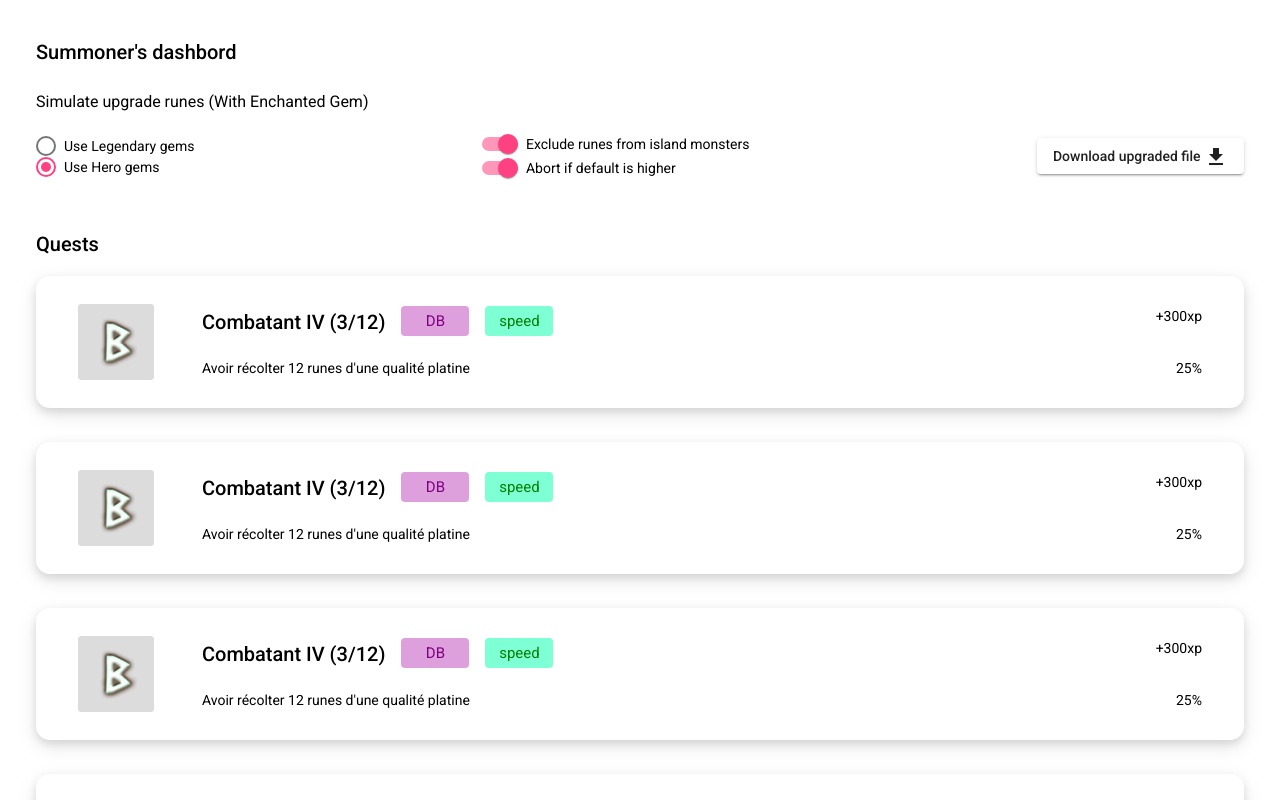
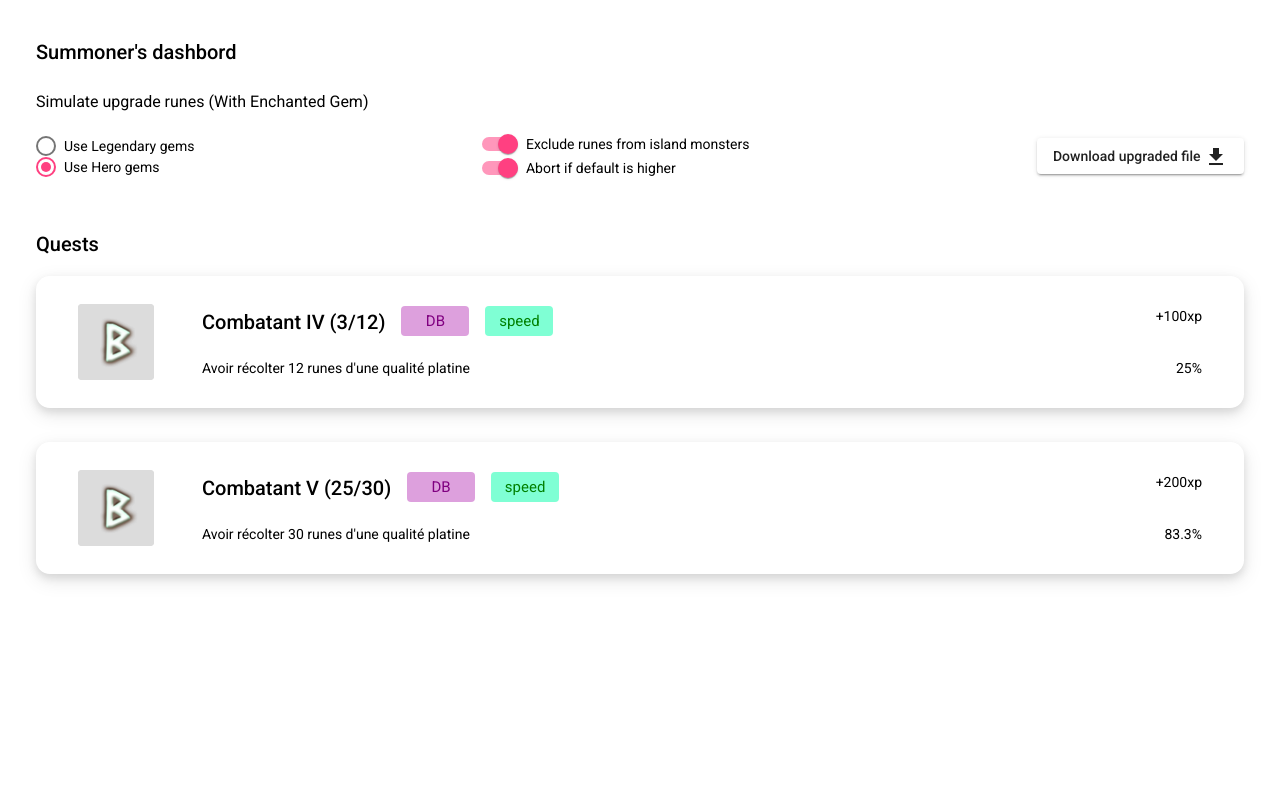
Before and after one commit to n-tardieu/oh-my-runes, an Angular app: page /dashboard in a window 1280 px wide. Shown: the top 800 px of the page. Built offline with nearby package versions, Linux system fonts and the light colour scheme.

Commit message:
feat(missions-list): delete static add dynamic missions

```diff
--- a/src/app/components/mission/mission-card/mission-card.component.html
+++ b/src/app/components/mission/mission-card/mission-card.component.html
@@ -9,17 +9,18 @@
 
             <div class="container-content-mission-section1">
                 <div class="container-content-mission-section1-title">
-                        <h2>Combatant IV (3/12)</h2>
-                        <tag [type]="'db'"></tag>
-                        <tag [type]="'spd'"></tag>
+                    <h2>{{mission.title}}</h2>
+                    <div *ngFor="let type of mission.tag ">
+                        <tag [type]=type></tag>
+                    </div>
                 </div>
-                <div class="container-content-mission-section1-progression"> +300xp</div>
+                <div class="container-content-mission-section1-progression">+{{mission.xp}}xp</div>
             </div>
             <div class="container-content-mission-section2">
                 <div class="container-content-mission-section2-description">
-                    Avoir récolter 12 runes d'une qualité platine
+                    {{mission.description}}
                 </div>
-                <div class="container-content-mission-section2-percentage">25%</div>
+                <div class="container-content-mission-section2-percentage">{{mission.percentage}}%</div>
             </div>
         </div>
     </div>
--- a/src/app/components/mission/missions-list/missions-list.component.html
+++ b/src/app/components/mission/missions-list/missions-list.component.html
@@ -1,16 +1,6 @@
 <div class="container">
-    <app-mission-card>
-    </app-mission-card>
-
-    <app-mission-card>
-    </app-mission-card>
-
-    <app-mission-card>
-    </app-mission-card>
-
-    <app-mission-card>
-    </app-mission-card>
-
-    <app-mission-card>
-    </app-mission-card>
+    <div *ngFor="let m of missionsList">
+        <app-mission-card [mission]="m">
+        </app-mission-card>
+    </div>
 </div>
--- a/src/app/components/mission/missions-list/missions-list.component.ts
+++ b/src/app/components/mission/missions-list/missions-list.component.ts
@@ -16,7 +16,28 @@ import { RunesConvertService } from 'src/app/services/runes-convert.service';
 export class MissionsListComponent implements OnInit, OnChanges, DoCheck {
 
   @Input()
-  missionsList: Mission[] = []
+  missionsList: Mission[] = [
+    {
+      title: 'Combatant IV (3/12)',
+      tag: ['db', 'spd'],
+      missionImg: '',
+      target: 12,
+      avancementCount: 3,
+      description: "Avoir récolter 12 runes d'une qualité platine",
+      percentage: 25,
+      xp: 100
+    },
+    {
+      title: 'Combatant V (25/30)',
+      tag: ['db', 'spd'],
+      missionImg: '',
+      target: 30,
+      avancementCount: 25,
+      description: "Avoir récolter 30 runes d'une qualité platine",
+      percentage: 83.3,
+      xp: 200
+    }
+  ]
 
   @Input()
   runes: Rune[] = []
```
Also changed, not shown: src/app/core/interfaces/mission.interfaces.ts (+6 -6 lines).
